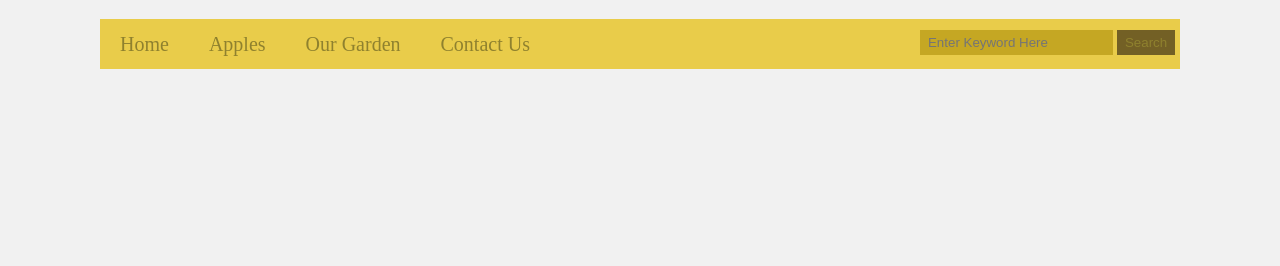
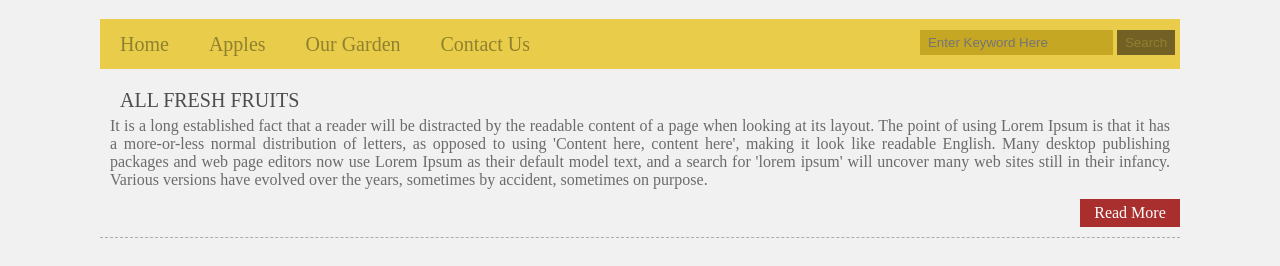
Before and after one commit to nihaltowfiq/Apple-Store, a plain HTML site: page index.html in a window 1280 px wide. Shown: the part 68-334 px from the top of the page. Drawn offline with Linux system fonts and the light colour scheme.

Commit message:
section and style added

```diff
--- a/index.html
+++ b/index.html
@@ -26,6 +26,13 @@
                 </form>
             </div>
         </div>
+        <div id="section">
+            <h3>ALL FRESH FRUITS</h3>
+            <p>It is a long established fact that a reader will be distracted by the readable content of a page when looking at its layout. The point of using Lorem Ipsum is that it has a more-or-less normal distribution of letters, as opposed to using 'Content here, content here', making it look like readable English. Many desktop publishing packages and web page editors now use Lorem Ipsum as their default model text, and a search for 'lorem ipsum' will uncover many web sites still in their infancy. Various versions have evolved over the years, sometimes by accident, sometimes on purpose.</p>
+            <div>
+                <p><a href="#">Read More</a></p>
+            </div>
+        </div>
     </div>
 </body>
 </html>
--- a/style.css
+++ b/style.css
@@ -65,3 +65,37 @@ body {
 #searchbox .submit:hover{
     cursor: pointer;
 }
+#section{
+    border-bottom: 1px dashed #adabab;
+    overflow: hidden;
+}
+#section h3{
+    color: #4D4D4D;
+    padding: 20px 20px 5px 20px;
+    font-weight: 500;
+    font-size: 20px;
+}
+#section p{
+    color: #6b6b6b;
+    text-align: justify;
+    padding: 0 10px;
+    padding-bottom: 10px;
+}
+#section div{
+    float: right;
+    background-color: #A92F2E;
+    width: 100px;
+    margin-bottom: 10px;
+}
+#section div p{
+    text-align: center;
+    padding: 5px 2px;
+}
+#section div p a{
+    text-decoration: none;
+    color: white;
+    transition: 0.3s ease;
+}
+#section div p a:hover{
+    color: black;
+}
```
